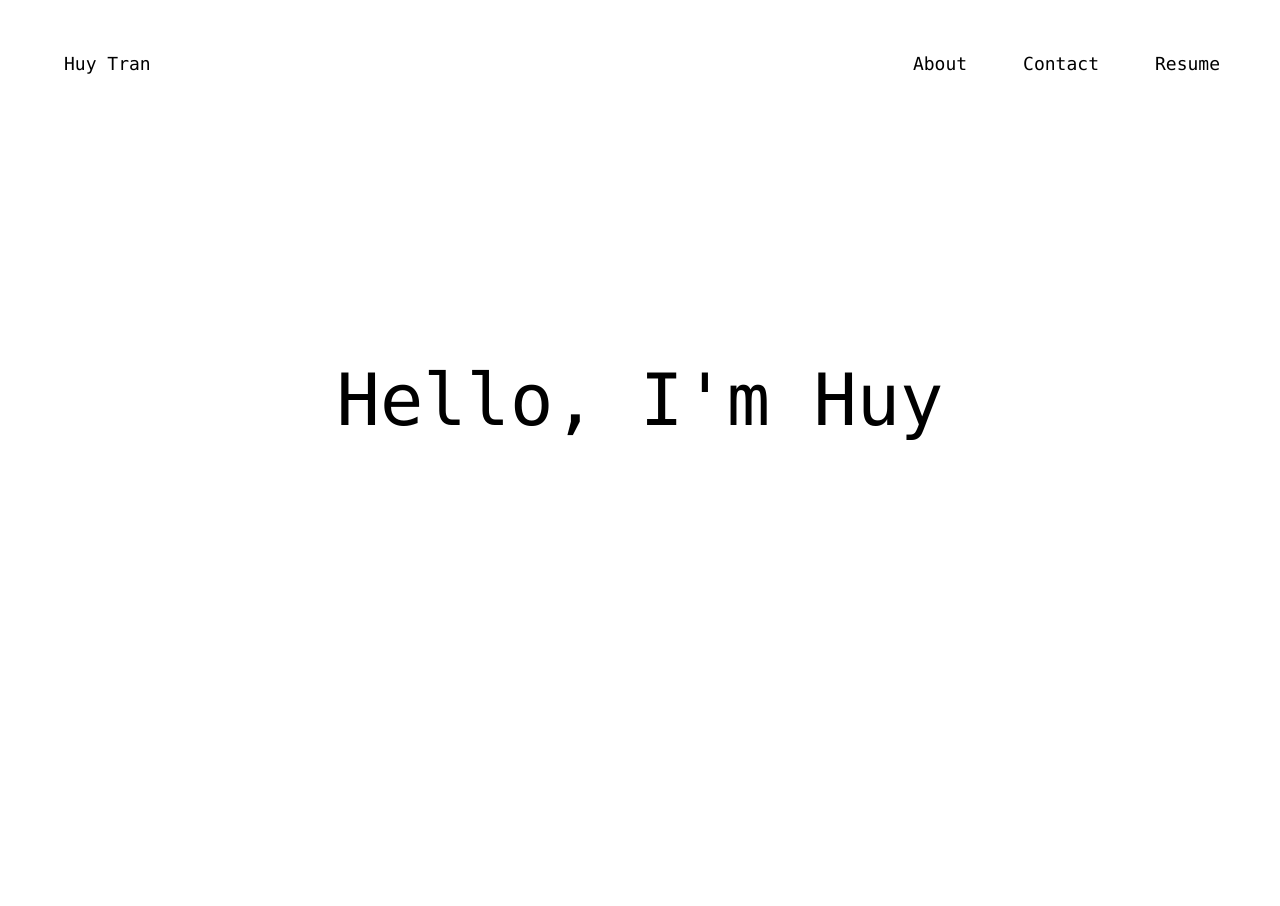
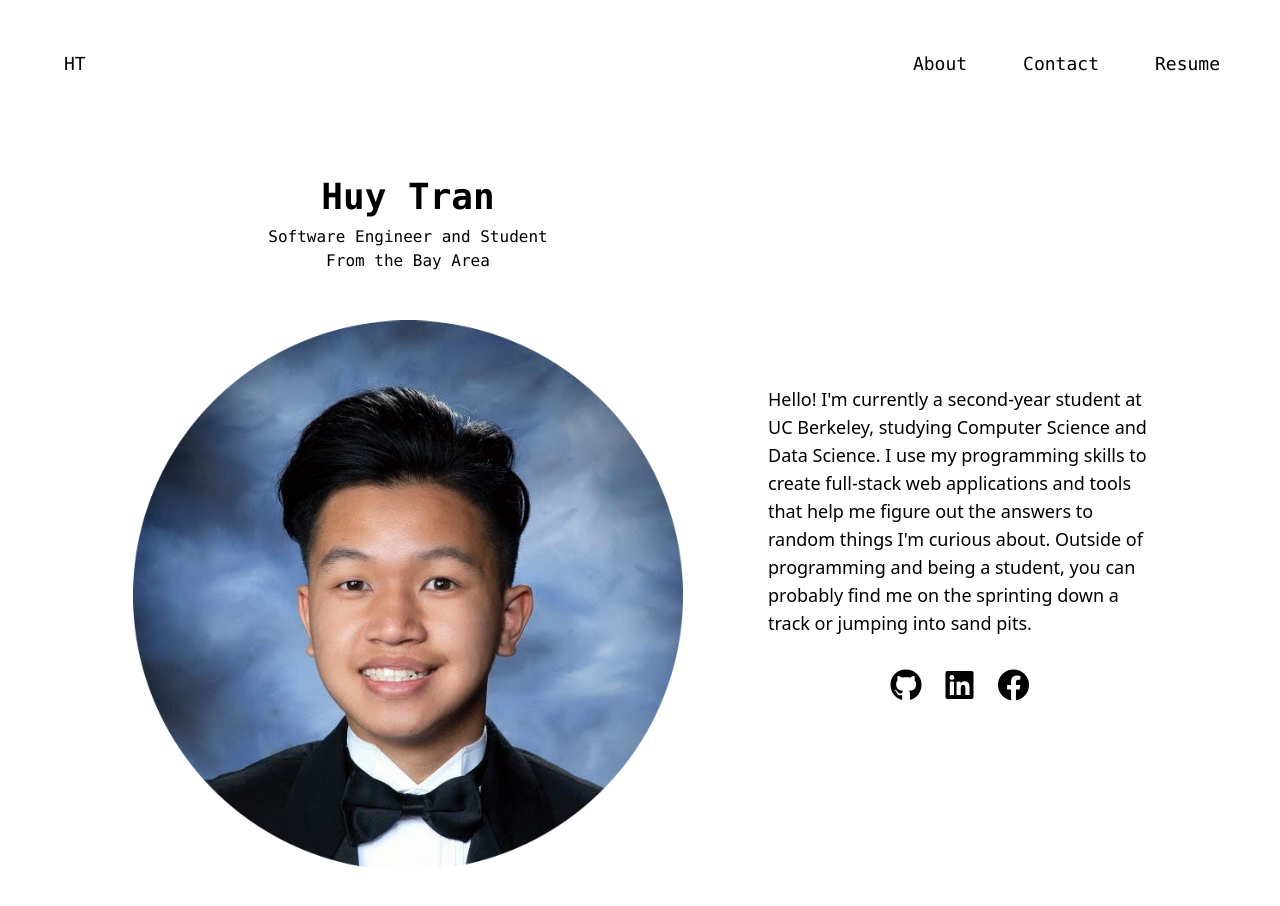
Before and after one commit to huytt621/personal-website, a React (Create React App) app: page /about in a window 1280 px wide. Shown: the top 906 px of the page. Before the commit the page ends 800 px from the top, so only its background shows below. Built offline with nearby package versions, Linux system fonts and the light colour scheme.

Commit message:
Add about page

```diff
--- a/public/index.html
+++ b/public/index.html
@@ -8,6 +8,12 @@
     <meta
       name="description"
       content="Web site created using create-react-app"
+    />
+    <link
+      rel="stylesheet"
+      href="https://use.fontawesome.com/releases/v5.15.4/css/all.css"
+      integrity="sha384-DyZ88mC6Up2uqS4h/KRgHuoeGwBcD4Ng9SiP4dIRy0EXTlnuz47vAwmeGwVChigm"
+      crossorigin="anonymous"
     />
     <link rel="apple-touch-icon" href="%PUBLIC_URL%/logo192.png" />
     <!--
--- a/src/App.js
+++ b/src/App.js
@@ -1,10 +1,8 @@
 import React, { useState, useEffect } from 'react'
-import {
-  BrowserRouter as Router,
-  Routes,
- } from "react-router-dom"
-import Navbar from "./components/Navbar"
-import Hero from "./components/Hero"
+import { Routes, Route } from 'react-router-dom'
+import Navbar from './components/Navbar'
+import Hero from './components/Hero'
+import About from './components/About'
 
 const App = () => {
   const [showSidebar, setShowSidebar] = useState(false)
@@ -26,11 +24,15 @@ const App = () => {
   })
 
   return (
-    <Router className='relative'>
+    <div className='absolute h-screen'>
       <Navbar showSidebar={showSidebar} toggleSidebar={toggleSidebar} />
-      <Hero />
-    </Router>
+      <Routes>
+        <Route path='/' element={<Hero />} />
+        <Route path='/about' element={<About />} />
+        <Route path='/contact' element={<Hero />} />
+      </Routes>
+    </div>
   )
 }
 
-export default App;
+export default App
--- /dev/null
+++ b/src/components/About.js
@@ -0,0 +1,45 @@
+import React from 'react'
+import profilePic from '../resources/profile-pic.png'
+
+const About = () => {
+  return (
+    <div className='flex flex-col w-screen lg:flex-row lg:justify-center'>
+      <div className='flex flex-col justify-center items-center font-mono'>
+        <h1 className='font-bold text-4xl my-1'>Huy Tran</h1>
+        <h2 className='my-1 text-center'>
+          Software Engineer and Student
+          <br />
+          From the Bay Area
+        </h2>
+        <img
+          src={profilePic}
+          alt='My senior portrait'
+          className='h-1/3 w-1/3 my-10 lg:h-2/3 lg:w-auto animate-bounce-reduced'
+        />
+      </div>
+      <div className='flex flex-col justify-center'>
+        <p className='mx-10 mt-10 text-lg w-96 self-center'>
+          Hello! I'm currently a second-year student at UC Berkeley, studying
+          Computer Science and Data Science. I use my programming skills to
+          create full-stack web applications and tools that help me figure out
+          the answers to random things I'm curious about. Outside of programming
+          and being a student, you can probably find me on the sprinting down a
+          track or jumping into sand pits.
+        </p>
+        <div className='flex justify-center items-center my-8'>
+          <a href='https://github.com/huytt621/'>
+            <i className='fab fa-github mx-3 fa-2x'></i>
+          </a>
+          <a href='https://www.linkedin.com/in/huytt621/'>
+            <i className='fab fa-linkedin mx-3 fa-2x'></i>
+          </a>
+          <a href='https://www.facebook.com/huytt621/'>
+            <i className='fab fa-facebook mx-3 fa-2x'></i>
+          </a>
+        </div>
+      </div>
+    </div>
+  )
+}
+
+export default About
--- a/src/components/Navbar.js
+++ b/src/components/Navbar.js
@@ -5,9 +5,9 @@ import './Navbar.css'
 const Navbar = ({ showSidebar, toggleSidebar }) => {
   return (
     <div className='font-mono'>
-      <div className='flex justify-between items-center h-16 py-16 px-8 text-lg relative z-10'>
+      <div className='flex justify-between items-center w-screen h-16 py-16 px-8 text-lg relative z-10'>
         <Link to='/' className='px-8'>
-          Huy Tran
+          HT
         </Link>
         <div
           className='cursor-pointer md:hidden px-3 py-2'
@@ -29,10 +29,13 @@ const Navbar = ({ showSidebar, toggleSidebar }) => {
           </svg>
         </div>
         <div className='md:block hidden'>
-          <Link to='/' className='p-4 hover:bg-slate-100 rounded-md mx-3'>
+          <Link to='/about' className='p-4 hover:bg-slate-100 rounded-md mx-3'>
             About
           </Link>
-          <Link to='/' className='p-4 hover:bg-slate-100 rounded-md mx-3'>
+          <Link
+            to='/contact'
+            className='p-4 hover:bg-slate-100 rounded-md mx-3'
+          >
             Contact
           </Link>
           <a
@@ -70,11 +73,16 @@ const Navbar = ({ showSidebar, toggleSidebar }) => {
         <ul className='text-4xl flex justify-center items-center flex-col'>
           {NavData.map((item, index) => (
             <li key={index} className='flex justify-center items-center p-4'>
-              <Link to={item.path}>{item.title}</Link>
+              <Link to={item.path} onClick={toggleSidebar}>
+                {item.title}
+              </Link>
             </li>
           ))}
           <li className='flex justify-center items-center p-4'>
-            <a href='https://github.com/huytt621/resume/blob/main/resume.pdf?raw=true'>
+            <a
+              href='https://github.com/huytt621/resume/blob/main/resume.pdf?raw=true'
+              onClick={toggleSidebar}
+            >
               Resume
             </a>
           </li>
--- a/src/index.js
+++ b/src/index.js
@@ -1,9 +1,12 @@
 import React from 'react'
 import ReactDOM from 'react-dom'
+import { BrowserRouter as Router } from 'react-router-dom'
 import App from './App'
 import './index.css'
 
 ReactDOM.render(
-  <App />,
+  <Router>
+    <App />
+  </Router>,
   document.getElementById('root')
 )
--- a/tailwind.config.js
+++ b/tailwind.config.js
@@ -1,9 +1,17 @@
 module.exports = {
-  content: [
-    "./src/**/*.{js,jsx,ts,tsx}",
-  ],
+  content: ['./src/**/*.{js,jsx,ts,tsx}'],
   theme: {
-    extend: {},
+    extend: {
+      animation: {
+        'bounce-reduced': 'small-bounce 3s infinite linear',
+      },
+      keyframes: {
+        'small-bounce': {
+          '0%, 100%': { transform: 'translateY(0)' },
+          '50%': { transform: 'translateY(10px)' },
+        },
+      },
+    },
   },
   plugins: [],
 }
```
Also changed, not shown: src/resources/profile-pic.png (added).
